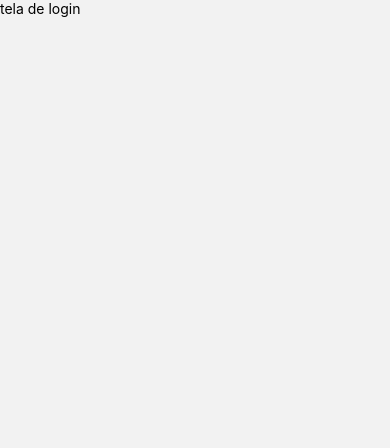
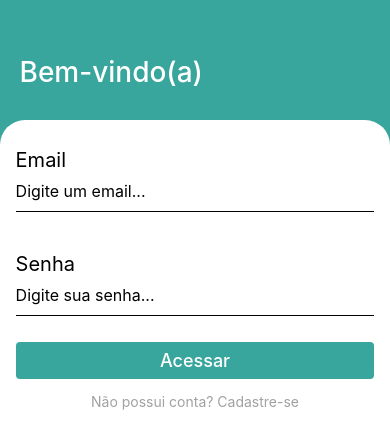
Before and after one commit to Gutoneitzke/login-page-react-native, a React Native app: screen /Signin in a window 390 px wide. Shown: the top 448 px of the page. Built offline with nearby package versions, Linux system fonts and the light colour scheme.

Commit message:
feat: new style adjusts to signin component

```diff
--- a/src/pages/Signin/index.js
+++ b/src/pages/Signin/index.js
@@ -1,10 +1,99 @@
 import React from 'react';
-import { View, Text } from 'react-native';
+import { View, Text, StyleSheet, TextInput, TouchableOpacity } from 'react-native';
+
+import * as Animatable from 'react-native-animatable';
 
 export default function Sigin() {
  return (
-    <View>
-        <Text>tela de login</Text>
+    <View style={styles.container}>
+      <Animatable.View
+        animation="fadeInLeft"
+        delay={500}
+        style={styles.containerHeader}
+      >
+        <Text style={styles.message}>Bem-vindo(a)</Text>
+      </Animatable.View>
+
+      <Animatable.View
+        animation="fadeInUp"
+        style={styles.containerForm}
+      >
+        <Text style={styles.label}>Email</Text>
+        <TextInput
+          placeholder="Digite um email..."
+          style={styles.input}
+        />
+
+        <Text style={styles.label}>Senha</Text>
+        <TextInput
+          placeholder="Digite sua senha..."
+          style={styles.input}
+        />
+
+        <TouchableOpacity style={styles.button}>
+          <Text style={styles.buttonText}>Acessar</Text>
+        </TouchableOpacity>
+
+        <TouchableOpacity style={styles.buttonRegister}>
+          <Text style={styles.buttonRegisterText}>Não possui conta? Cadastre-se</Text>
+        </TouchableOpacity>
+      </Animatable.View>
     </View>
   );
 }
+
+const styles = StyleSheet.create({
+  container: {
+    flex: 1,
+    backgroundColor: '#38a69d'
+  },
+  containerHeader: {
+    marginTop: '14%',
+    marginBottom: '8%',
+    paddingStart: '5%'
+  },
+  message: {
+    fontSize: 28,
+    color: '#fff',
+    fontWeight: '500'
+  },
+  containerForm: {
+    backgroundColor: '#fff',
+    flex: 1,
+    borderTopLeftRadius: 25,
+    borderTopRightRadius: 25,
+    paddingStart: '4%',
+    paddingEnd: '4%'
+  },
+  label: {
+    fontSize: 20,
+    marginTop: 28
+  },
+  input: {
+    borderBottomWidth: 1,
+    height: 40,
+    marginBottom: 12,
+    fontSize: 16
+  },
+  button: {
+    backgroundColor: '#38a69d',
+    width: '100%',
+    borderRadius: 4,
+    paddingVertical: 8,
+    marginTop: 14,
+    alignItems: 'center',
+    justifyContent: 'center'
+  },
+  buttonText: {
+    color: '#fff',
+    fontSize: 18,
+    fontWeight: '500'
+  },
+  buttonRegister: {
+    marginTop: 14,
+    alignSelf: 'center'
+  },
+  buttonRegisterText: {
+    color: '#a1a1a1'
+  }
+})
```
